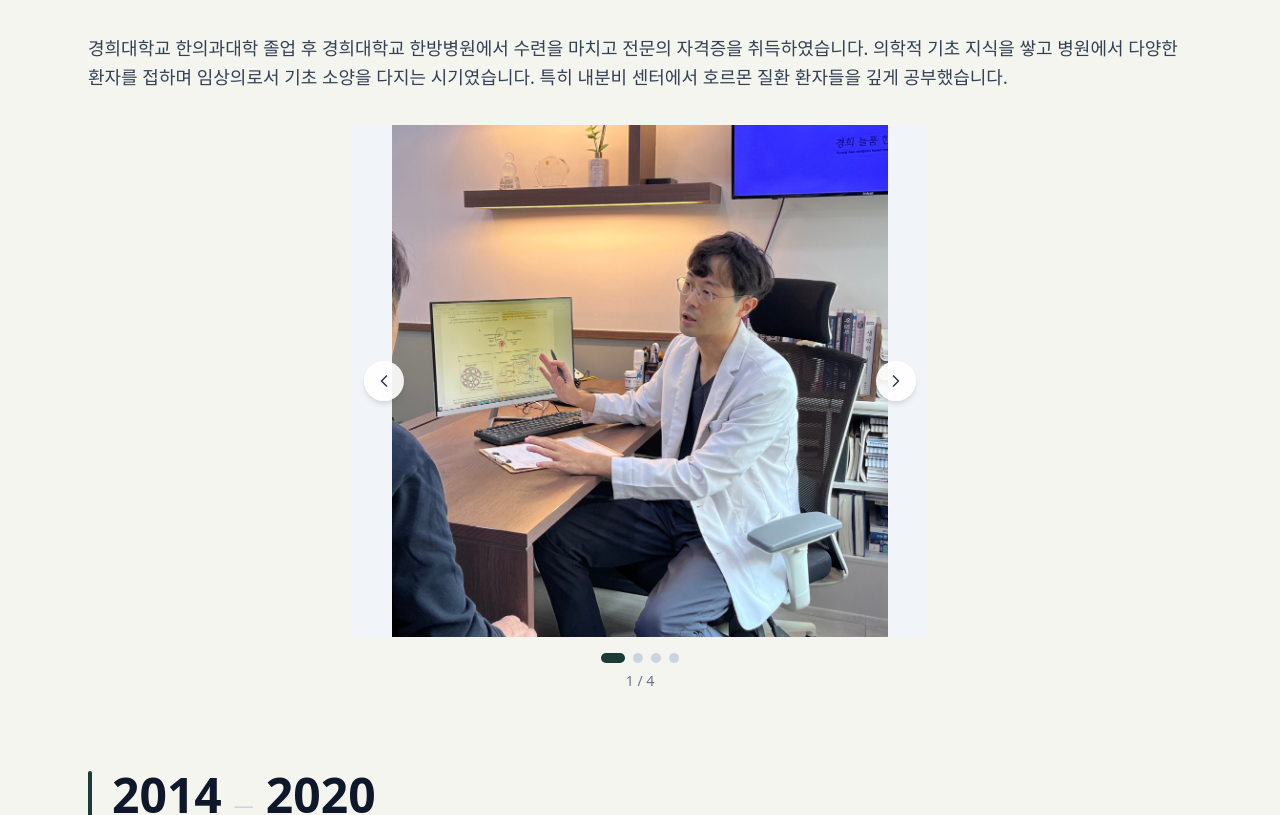
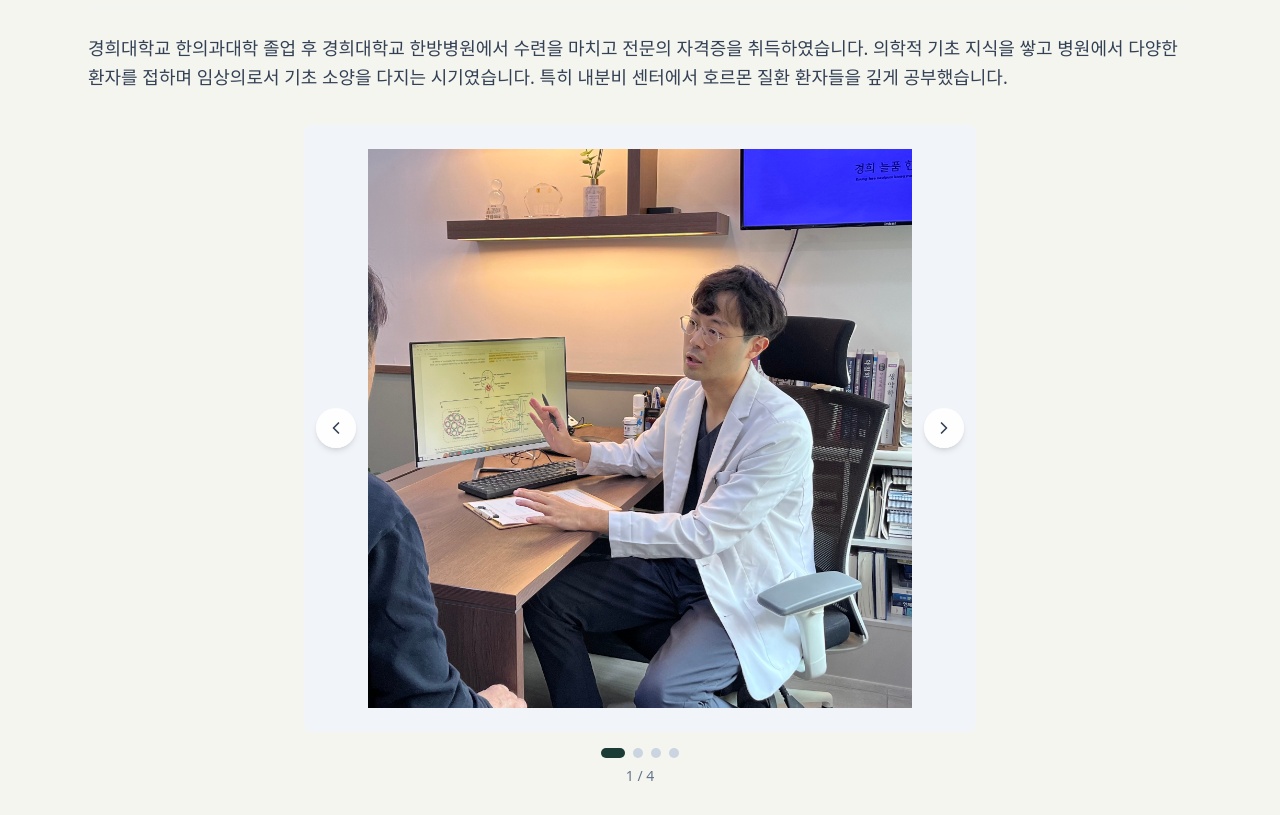
Before and after one commit to OnSWLee/neulsw, a Next.js app in the folder frontend/: page /doctor in a window 1280 px wide. Shown: the part 360-1175 px from the top of the page. Built offline with nearby package versions, Linux system fonts and the light colour scheme; no server answers; a web font is replaced by a local one.

Commit message:
사진이 잘리지 않도록 표시 크기를 조정한다.

```diff
--- a/frontend/src/pages/ClinicCoreImmunity.tsx
+++ b/frontend/src/pages/ClinicCoreImmunity.tsx
@@ -11,8 +11,8 @@ function PhotoPlaceholder({ label }: { label: string }) {
 
 function ClinicPhoto({ src, alt }: { src: string; alt: string }) {
   return (
-    <div className="overflow-hidden rounded-lg border border-slate-100 bg-slate-100 shadow-card">
-      <img src={src} alt={alt} className="aspect-[4/3] w-full object-contain" />
+    <div className="flex items-center justify-center rounded-lg border border-slate-100 bg-slate-100 p-3 shadow-card md:p-4">
+      <img src={src} alt={alt} className="h-auto max-h-[min(60vh,32rem)] w-auto max-w-full object-contain" />
     </div>
   );
 }
--- a/frontend/src/pages/DoctorProfile.tsx
+++ b/frontend/src/pages/DoctorProfile.tsx
@@ -90,13 +90,13 @@ function SectionImageCarousel({ images, altPrefix }: { images: string[]; altPref
   const goNext = () => setIndex((current) => (current + 1) % images.length);
 
   return (
-    <div className="mx-auto w-full max-w-xl">
+    <div className="mx-auto w-full max-w-2xl">
       <div className="relative">
-        <div className="flex min-h-[280px] items-center justify-center overflow-hidden rounded-lg bg-slate-100 md:min-h-[360px]">
+        <div className="flex items-center justify-center rounded-lg bg-slate-100 px-2 py-4 md:px-4 md:py-6">
           <img
             src={resolveImageSrc(images[index], fallbackAttempt[index] ?? 0)}
             alt={`${altPrefix} 사진 ${index + 1}`}
-            className="max-h-[28rem] w-full object-contain md:max-h-[32rem]"
+            className="h-auto max-h-[min(70vh,40rem)] w-auto max-w-full object-contain"
             onError={() => {
               setFallbackAttempt((prev) => {
                 const nextAttempt = (prev[index] ?? 0) + 1;
```
